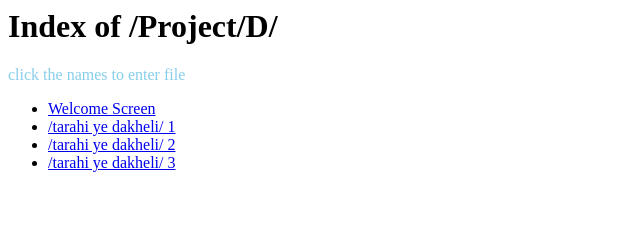
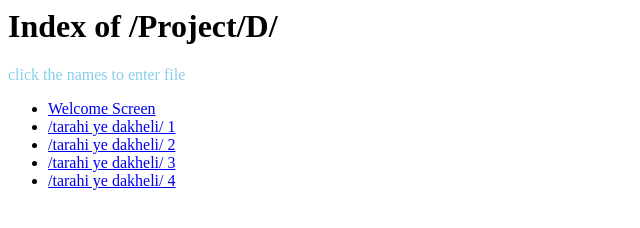
Before and after one commit to amitisarchitect/P, a plain HTML site: page index.html in a window 1280 px wide. Shown: the whole page, without its empty margins (0-640 px from the left). Drawn offline with Linux system fonts and the light colour scheme.

Commit message:
Update index.html

```diff
--- a/index.html
+++ b/index.html
@@ -10,5 +10,6 @@
  <li><a href="1.png">/tarahi ye dakheli/ 1</a></li>
   <li><a href="2.png">/tarahi ye dakheli/ 2</a></li>
    <li><a href="3.png">/tarahi ye dakheli/ 3</a></li>
+   <li><a href="4.png">/tarahi ye dakheli/ 4</a></li>
 </ul>
 </body></html>
```
